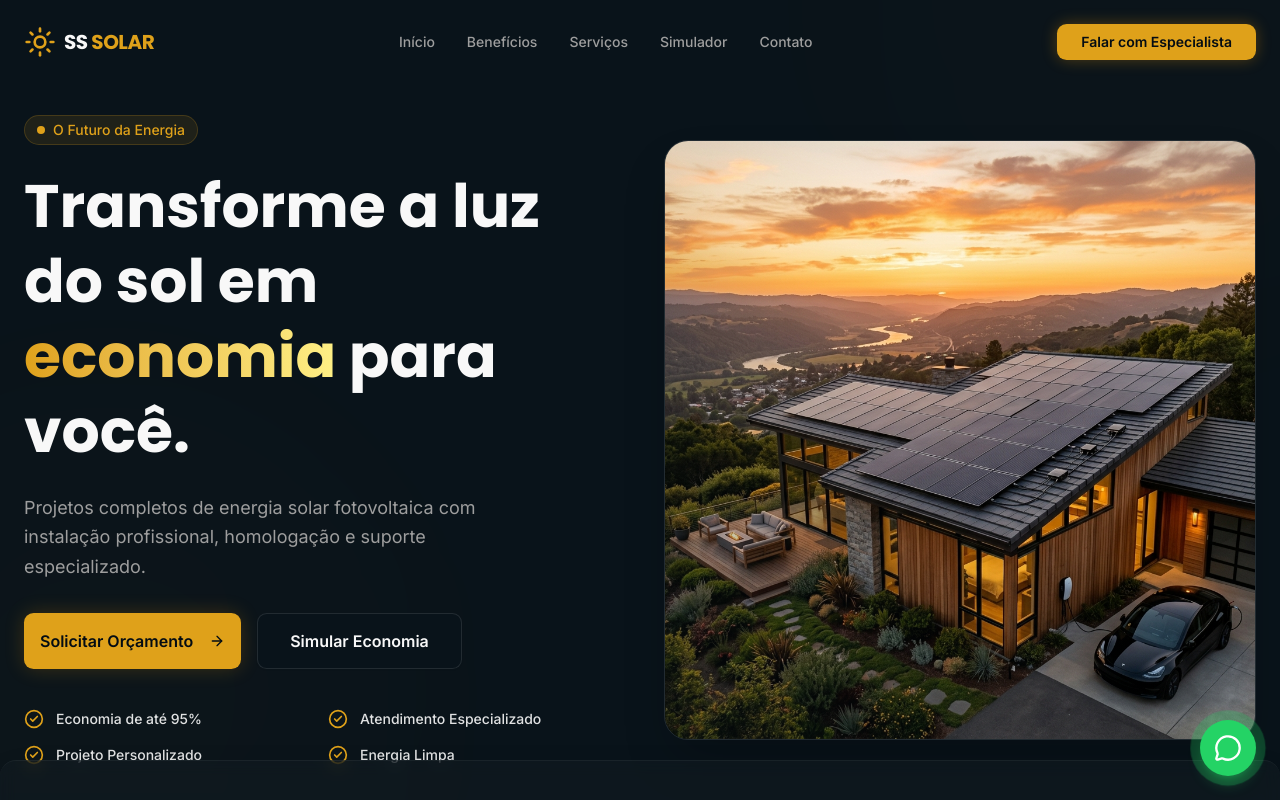
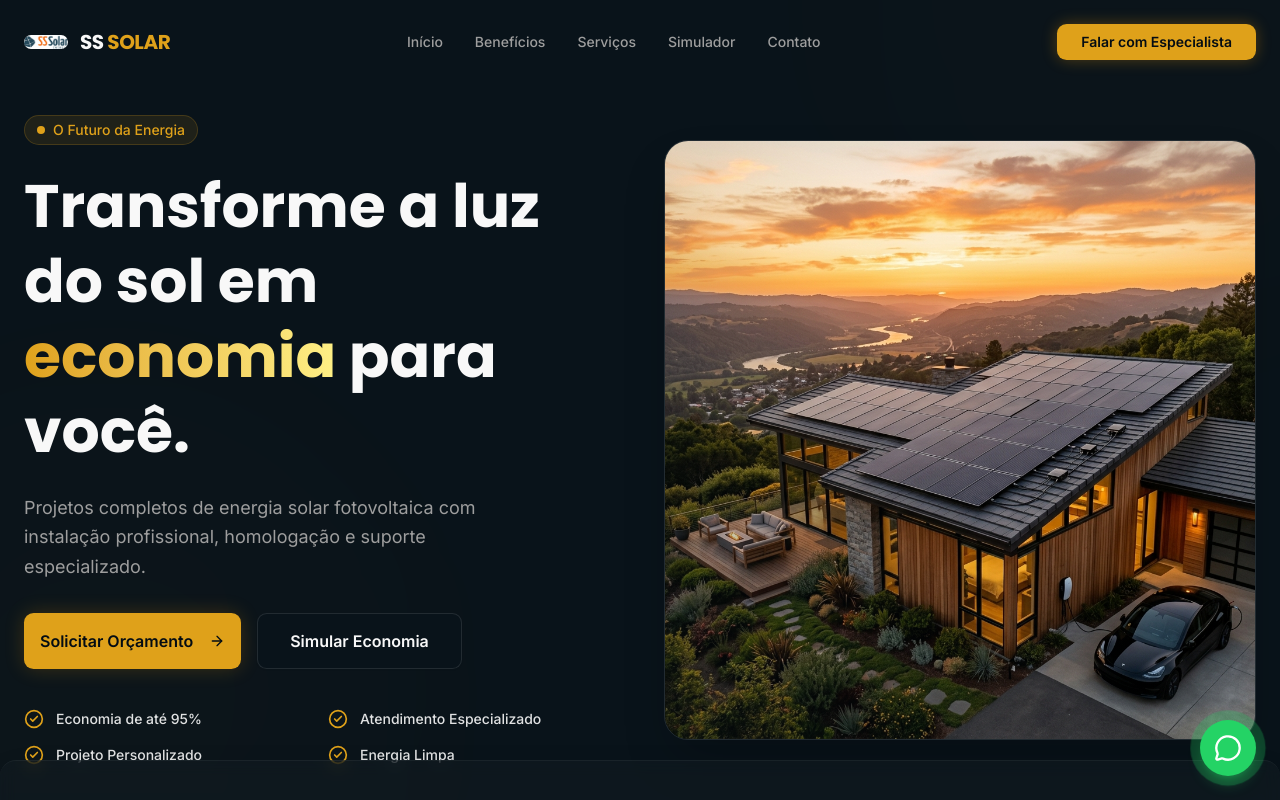
Before and after one commit to oHenriqueCorreia/SS-ENERGIA-SOLAR, a Next.js app: page / in a window 1280 px wide. Shown: the top 800 px of the page. Built offline with nearby package versions, Linux system fonts and the light colour scheme.

Commit message:
Finalização Vercel: Logo aplicada e iluminação revisada

```diff
--- a/src/components/layout/Footer.tsx
+++ b/src/components/layout/Footer.tsx
@@ -1,5 +1,6 @@
 import Link from "next/link";
-import { Sun, MapPin, Phone, Mail } from "lucide-react";
+import { MapPin, Phone, Mail } from "lucide-react";
+import Image from "next/image";
 
 export function Footer() {
   return (
@@ -8,8 +9,8 @@ export function Footer() {
         <div className="grid grid-cols-1 md:grid-cols-2 lg:grid-cols-4 gap-12 mb-12">
           {/* Brand */}
           <div className="space-y-6">
-            <Link href="/" className="flex items-center gap-2">
-              <Sun className="h-8 w-8 text-primary" />
+            <Link href="/" className="flex items-center gap-3">
+              <Image src="/images/logo.jpeg" alt="SS Solar" width={56} height={56} className="rounded-lg object-contain" />
               <span className="text-2xl font-heading font-bold tracking-tight">
                 SS <span className="text-primary">SOLAR</span>
               </span>
--- a/src/components/layout/Navbar.tsx
+++ b/src/components/layout/Navbar.tsx
@@ -1,7 +1,8 @@
 "use client";
 import { useState, useEffect } from "react";
 import Link from "next/link";
-import { Menu, X, Sun } from "lucide-react";
+import { Menu, X } from "lucide-react";
+import Image from "next/image";
 import { Button } from "@/components/ui/button";
 import { motion, AnimatePresence } from "framer-motion";
 
@@ -35,8 +36,8 @@ export function Navbar() {
       }`}
     >
       <div className="max-w-7xl mx-auto px-4 md:px-6 flex items-center justify-between">
-        <Link href="/" className="flex items-center gap-2 group">
-          <Sun className="h-8 w-8 text-primary group-hover:rotate-90 transition-transform duration-500" />
+        <Link href="/" className="flex items-center gap-3 group">
+          <Image src="/images/logo.jpeg" alt="SS Solar" width={44} height={44} className="rounded-lg object-contain group-hover:scale-105 transition-transform" />
           <span className="text-xl font-heading font-bold tracking-tight">
             SS <span className="text-primary">SOLAR</span>
           </span>
--- a/src/components/sections/TestimonialsSection.tsx
+++ b/src/components/sections/TestimonialsSection.tsx
@@ -49,7 +49,7 @@ export function TestimonialsSection() {
 
   return (
     <section className="py-24 bg-card/10 border-y border-white/5 relative overflow-hidden">
-      <div className="absolute top-1/2 left-0 w-64 h-64 bg-primary/5 rounded-full blur-[100px] pointer-events-none opacity-50" />
+      {/* Remove intense background glows */}
 
       <div className="max-w-7xl mx-auto px-4 md:px-6 relative z-10">
         <div className="text-center max-w-3xl mx-auto mb-16">
@@ -102,11 +102,10 @@ export function TestimonialsSection() {
                         </p>
                         <div className="flex items-center gap-4">
                           <div className="relative w-12 h-12 rounded-full overflow-hidden border-2 border-primary/20">
-                            <Image
+                            <img
                               src={testimonial.avatar}
                               alt={testimonial.name}
-                              fill
-                              className="object-cover"
+                              className="w-full h-full object-cover"
                             />
                           </div>
                           <div>
```
Also changed, not shown: public/images/logo.jpeg (added).
